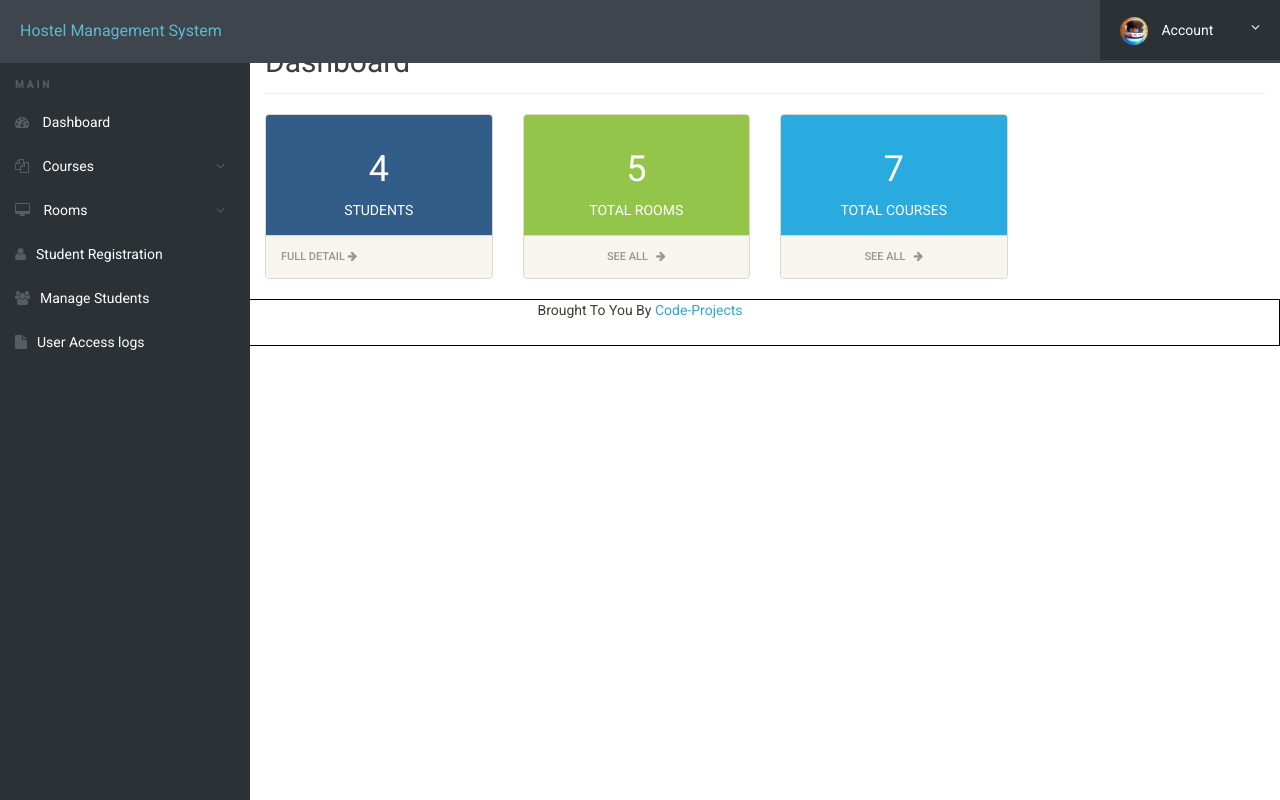
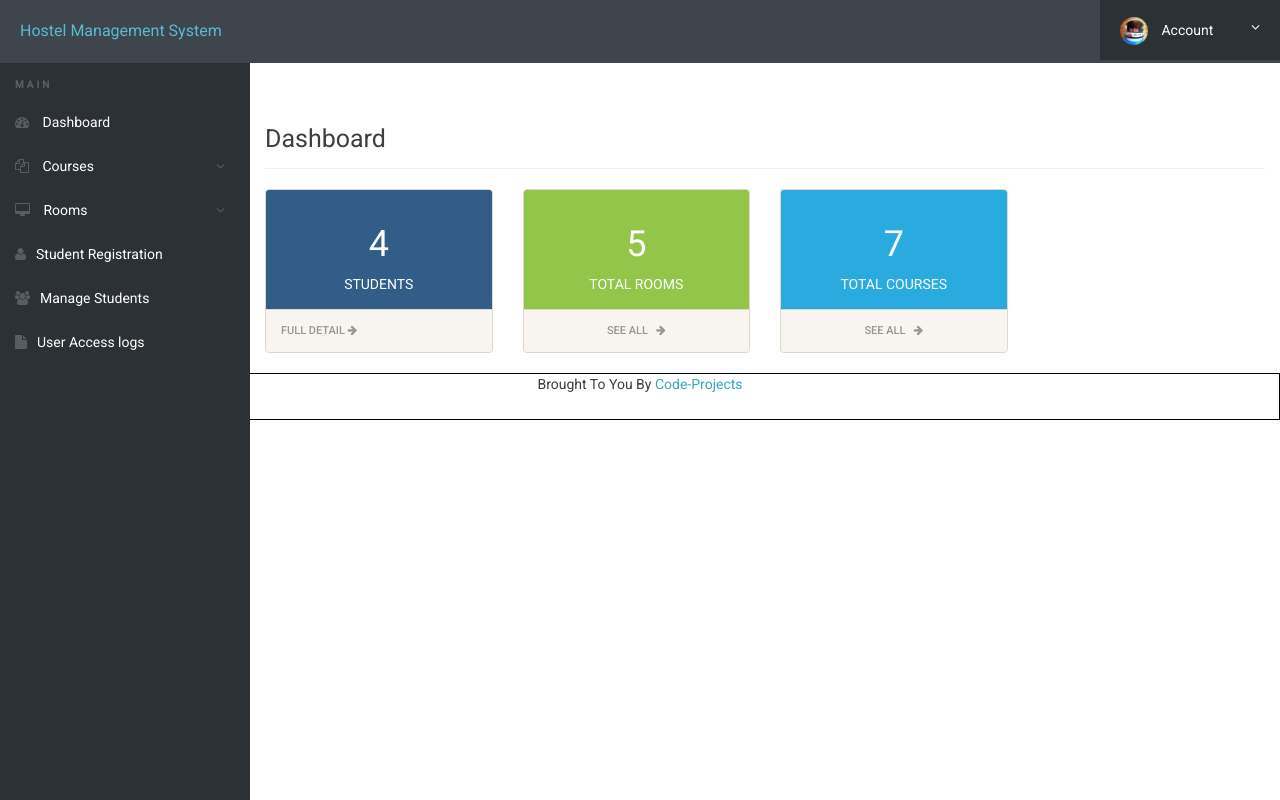
Before and after one commit to tarnibalgoher5/HMS, a PHP site: page /hostel/admin/dashboard.php in a window 1280 px wide. Run offline with PHP 8.4, Linux system fonts and the light colour scheme; a user stored in the database is signed in; data comes from the database, SQL or seed files in the repository.

Commit message:
dashboard css

```diff
--- a/hostel/admin/dashboard.php
+++ b/hostel/admin/dashboard.php
@@ -40,7 +40,9 @@ check_login();
 				<div class="row">
 					<div class="col-md-12">
 
-						<h2 class="page-title">Dashboard</h2>
+						<h2 class="page-title" style="
+						font-size:25px;  margin-top: 10%;
+						">Dashboard</h2>
 
 						<div class="row">
 							<div class="col-md-12">
@@ -59,11 +61,12 @@ $stmt->fetch();
 $stmt->close();
 ?>
 
-													<div class="stat-panel-number h1 "><?php echo $count;?></div>
-													<div class="stat-panel-title text-uppercase"> Students</div>
+										<div class="stat-panel-number h1 "><?php echo $count;?></div>
+										<div class="stat-panel-title text-uppercase"> Students</div>
 												</div>
 											</div>
-											<a href="manage-students.php" class="block-anchor panel-footer">Full Detail <i class="fa fa-arrow-right"></i></a>
+										<a href="manage-students.php" class="block-anchor panel-footer">
+											Full Detail <i class="fa fa-arrow-right"></i></a>
 										</div>
 									</div>
 									<div class="col-md-3">
--- a/hostel/css/style.css
+++ b/hostel/css/style.css
@@ -94,11 +94,13 @@ a:hover {
 *      Background Colors        *
 ****************************/
 .bk-primary {
-  background: #325d88;
+  background:  #415A77;
 }
+
 .bk-success {
-  background: #93c54b;
+  background: #778DA9;
 }
+
 .bk-warning {
   background: #f47c3c;
 }
```
